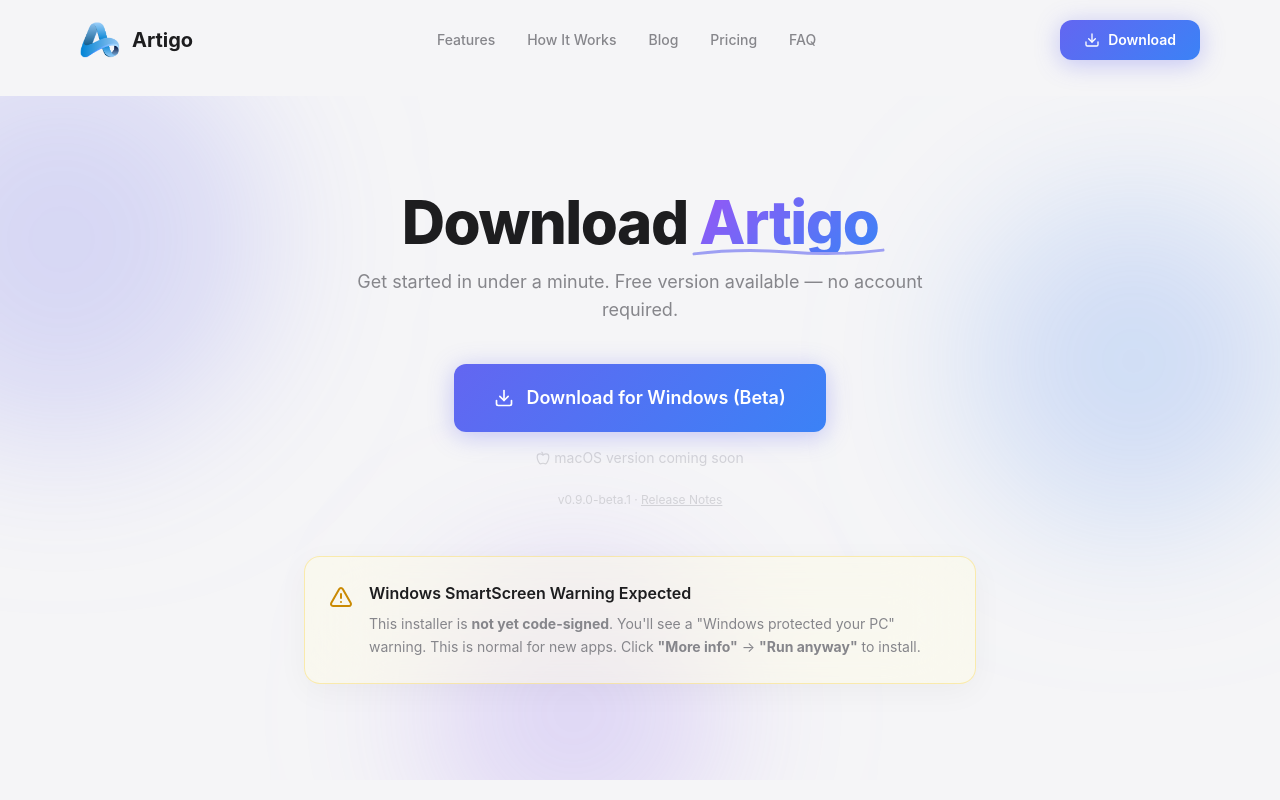
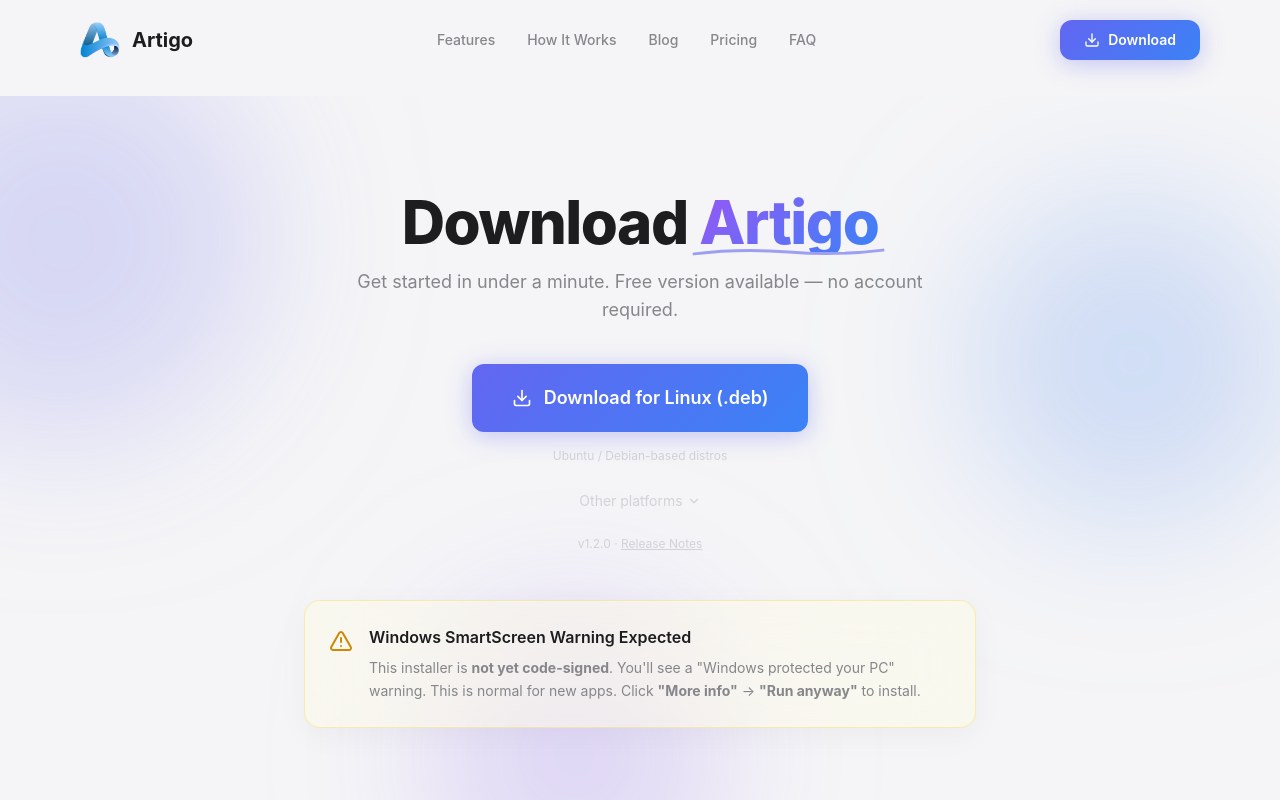
Before and after one commit to Strikeh/Artigo-web, a Next.js app: page /download in a window 1280 px wide. Shown: the top 800 px of the page. Built offline with nearby package versions, Linux system fonts and the light colour scheme.

Commit message:
all platforms support

```diff
--- a/src/app/download/page.tsx
+++ b/src/app/download/page.tsx
@@ -12,15 +12,22 @@
   ExternalLink,
   AlertTriangle,
   Shield,
+  ChevronDown,
 } from "lucide-react";
 import { Button } from "@/components/ui/Button";
 import { AnimatedBlobs } from "@/components/layout/AnimatedBlobs";
 
-type OS = "windows" | "mac" | "other";
+type OS = "windows" | "mac" | "linux" | "other";
 
-const DOWNLOAD_URL =
-  "https://github.com/Strikeh/Artigo-web/releases/latest/download/Artigo-Setup.exe";
-const VERSION = "0.9.0-beta.1";
+const VERSION = "1.2.0";
+const BASE_URL = `https://github.com/Strikeh/Artigo-web/releases/latest/download`;
+
+const DOWNLOAD_URLS = {
+  windows: `${BASE_URL}/Artigo-Setup-${VERSION}.exe`,
+  macArm: `${BASE_URL}/Artigo-${VERSION}-mac-arm64.dmg`,
+  macIntel: `${BASE_URL}/Artigo-${VERSION}-mac-x64.dmg`,
+  linux: `${BASE_URL}/Artigo-${VERSION}-amd64.deb`,
+};
 
 const systemReqs = [
   { icon: Monitor, label: "OS", value: "Windows 10+ (64-bit) or macOS 12+" },
@@ -36,6 +43,7 @@
     const ua = navigator.userAgent.toLowerCase();
     if (ua.includes("win")) setOs("windows");
     else if (ua.includes("mac")) setOs("mac");
+    else if (ua.includes("linux")) setOs("linux");
   }, []);
 
   return (
@@ -61,35 +69,102 @@
 
             {/* Primary Download Button */}
             <div className="mt-10 flex flex-col items-center gap-4">
-              {os === "windows" || os === "other" ? (
+              {os === "mac" ? (
+                <>
+                  <p className="text-sm text-text-secondary font-medium">
+                    Choose your Mac:
+                  </p>
+                  <div className="flex flex-col sm:flex-row gap-3">
+                    <a
+                      href={DOWNLOAD_URLS.macArm}
+                      className="btn-primary px-8 py-4 text-base inline-flex items-center gap-3"
+                    >
+                      <Apple size={20} />
+                      Download for Apple Silicon (M1/M2/M3)
+                    </a>
+                    <a
+                      href={DOWNLOAD_URLS.macIntel}
+                      className="btn-secondary px-8 py-4 text-base inline-flex items-center gap-3"
+                    >
+                      <Apple size={20} />
+                      Download for Intel Mac
+                    </a>
+                  </div>
+                  <p className="text-xs text-text-tertiary">
+                    Not sure? <strong>Apple menu → About This Mac</strong> —
+                    look for &quot;Apple M…&quot; (Silicon) or
+                    &quot;Intel&quot;.
+                  </p>
+                </>
+              ) : os === "linux" ? (
                 <>
                   <a
-                    href={DOWNLOAD_URL}
+                    href={DOWNLOAD_URLS.linux}
                     className="btn-primary px-10 py-5 text-lg inline-flex items-center gap-3"
                   >
                     <Download size={20} />
-                    Download for Windows (Beta)
+                    Download for Linux (.deb)
                   </a>
-                  <p className="text-sm text-text-tertiary flex items-center gap-1">
-                    <Apple size={14} />
-                    macOS version coming soon
+                  <p className="text-xs text-text-tertiary">
+                    Ubuntu / Debian-based distros
                   </p>
                 </>
               ) : (
                 <>
                   <a
-                    href={DOWNLOAD_URL}
+                    href={DOWNLOAD_URLS.windows}
                     className="btn-primary px-10 py-5 text-lg inline-flex items-center gap-3"
                   >
                     <Download size={20} />
-                    Download for Windows (Beta)
+                    Download for Windows
                   </a>
-                  <p className="text-sm text-text-tertiary flex items-center gap-1">
-                    <Apple size={14} />
-                    macOS version coming soon
-                  </p>
                 </>
               )}
+
+              {/* Other platforms */}
+              <details className="mt-2 text-center group">
+                <summary className="text-sm text-text-tertiary cursor-pointer inline-flex items-center gap-1 hover:text-text-secondary transition-colors list-none">
+                  Other platforms
+                  <ChevronDown
+                    size={14}
+                    className="group-open:rotate-180 transition-transform"
+                  />
+                </summary>
+                <div className="mt-3 flex flex-col sm:flex-row gap-2 justify-center">
+                  {os !== "windows" && (
+                    <a
+                      href={DOWNLOAD_URLS.windows}
+                      className="btn-ghost text-sm px-4 py-2 inline-flex items-center gap-2"
+                    >
+                      <Download size={14} /> Windows (.exe)
+                    </a>
+                  )}
+                  {os !== "mac" && (
+                    <>
+                      <a
+                        href={DOWNLOAD_URLS.macArm}
+                        className="btn-ghost text-sm px-4 py-2 inline-flex items-center gap-2"
+                      >
+                        <Apple size={14} /> macOS Apple Silicon
+                      </a>
+                      <a
+                        href={DOWNLOAD_URLS.macIntel}
+                        className="btn-ghost text-sm px-4 py-2 inline-flex items-center gap-2"
+                      >
+                        <Apple size={14} /> macOS Intel
+                      </a>
+                    </>
+                  )}
+                  {os !== "linux" && (
+                    <a
+                      href={DOWNLOAD_URLS.linux}
+                      className="btn-ghost text-sm px-4 py-2 inline-flex items-center gap-2"
+                    >
+                      <Download size={14} /> Linux (.deb)
+                    </a>
+                  )}
+                </div>
+              </details>
             </div>
 
             {/* Version */}
@@ -106,13 +181,36 @@
             </p>
           </motion.div>
 
-          {/* SmartScreen Warning Notice */}
+          {/* Platform-specific Warning Notice */}
           <motion.div
             initial={{ opacity: 0, y: 16 }}
             animate={{ opacity: 1, y: 0 }}
             transition={{ duration: 0.6, delay: 0.2 }}
             className="mt-12 max-w-2xl mx-auto"
           >
+            {os === "mac" ? (
+              <div className="glass-strong rounded-2xl p-6 border border-blue-400/30 bg-blue-50/50">
+                <div className="flex items-start gap-4">
+                  <AlertTriangle
+                    className="text-blue-600 flex-shrink-0 mt-1"
+                    size={24}
+                  />
+                  <div className="text-left">
+                    <h3 className="text-base font-semibold text-text-primary mb-2">
+                      macOS Gatekeeper Warning Expected
+                    </h3>
+                    <p className="text-sm text-text-secondary leading-relaxed">
+                      Because Artigo is <strong>not yet notarized</strong> by
+                      Apple, macOS may block the app on first launch. To open
+                      it: go to{" "}
+                      <strong>System Settings → Privacy &amp; Security</strong>,
+                      scroll down, and click{" "}
+                      <strong>&quot;Open Anyway&quot;</strong> next to Artigo.
+                    </p>
+                  </div>
+                </div>
+              </div>
+            ) : (
               <div className="glass-strong rounded-2xl p-6 border border-yellow-400/30 bg-yellow-50/50">
                 <div className="flex items-start gap-4">
                   <AlertTriangle
@@ -133,6 +231,7 @@
                   </div>
                 </div>
               </div>
+            )}
           </motion.div>
         </div>
       </section>
@@ -176,11 +275,39 @@
           </h2>
 
           <ol className="space-y-6">
-            {[
+            {(os === "mac"
+              ? [
+                  {
+                    step: "1",
+                    title: "Download the DMG",
+                    desc: 'Click the download button above. Choose "Apple Silicon" for M1/M2/M3 Macs or "Intel" for older Macs.',
+                  },
+                  {
+                    step: "2",
+                    title: "Open the DMG",
+                    desc: "Double-click the downloaded .dmg file. Drag Artigo to your Applications folder.",
+                  },
+                  {
+                    step: "3",
+                    title: "Handle Gatekeeper (if shown)",
+                    desc: 'If macOS says "Artigo cannot be opened", go to System Settings → Privacy & Security, scroll down, and click "Open Anyway".',
+                  },
+                  {
+                    step: "4",
+                    title: "Launch Artigo",
+                    desc: "Open Artigo from your Applications folder or Launchpad. You may be asked to confirm once more — click Open.",
+                  },
+                  {
+                    step: "5",
+                    title: "Start creating",
+                    desc: "Select your images, configure ratios, and generate your production files!",
+                  },
+                ]
+              : [
                   {
                     step: "1",
                     title: "Download the installer",
-                desc: "Click the download button above to get Artigo-Setup.exe (approx. 100 MB).",
+                    desc: "Click the download button above to get Artigo-Setup.exe (approx. 200 MB).",
                   },
                   {
                     step: "2",
@@ -202,7 +329,8 @@
                     title: "Launch and start creating",
                     desc: "Open Artigo, select your images, configure ratios, and generate your production files!",
                   },
-            ].map((item) => (
+                ]
+            ).map((item) => (
               <motion.li
                 key={item.step}
                 initial={{ opacity: 0, x: -16 }}
@@ -238,20 +366,39 @@
                 size={24}
               />
               <div>
+                {os === "mac" ? (
+                  <>
+                    <h3 className="text-base font-semibold text-text-primary mb-2">
+                      Why the Gatekeeper warning?
+                    </h3>
+                    <p className="text-sm text-text-secondary leading-relaxed mb-3">
+                      Apple requires a paid Developer ID and notarization to
+                      suppress this warning.{" "}
+                      <strong>The app is completely safe</strong> — it runs
+                      entirely offline and doesn&#39;t collect any data.
+                    </p>
+                    <p className="text-sm text-text-secondary leading-relaxed">
+                      We plan to add notarization in a future release.
+                    </p>
+                  </>
+                ) : (
+                  <>
                     <h3 className="text-base font-semibold text-text-primary mb-2">
                       Why the SmartScreen warning?
                     </h3>
                     <p className="text-sm text-text-secondary leading-relaxed mb-3">
-                  This warning appears because we haven&#39;t purchased a code
-                  signing certificate yet (€120/year).{" "}
-                  <strong>The app is completely safe</strong> — it runs entirely
-                  offline and doesn&#39;t collect any data.
+                      This warning appears because we haven&#39;t purchased a
+                      code signing certificate yet (€120/year).{" "}
+                      <strong>The app is completely safe</strong> — it runs
+                      entirely offline and doesn&#39;t collect any data.
                     </p>
                     <p className="text-sm text-text-secondary leading-relaxed">
-                  As more users install Artigo, Microsoft builds reputation and
-                  the warning will automatically reduce. We may add code signing
-                  or publish to Microsoft Store in future releases.
+                      As more users install Artigo, Microsoft builds reputation
+                      and the warning will automatically reduce. We may add code
+                      signing or publish to Microsoft Store in future releases.
                     </p>
+                  </>
+                )}
               </div>
             </div>
           </motion.div>
```
Lines whose indentation alone changed are shown as unchanged.
